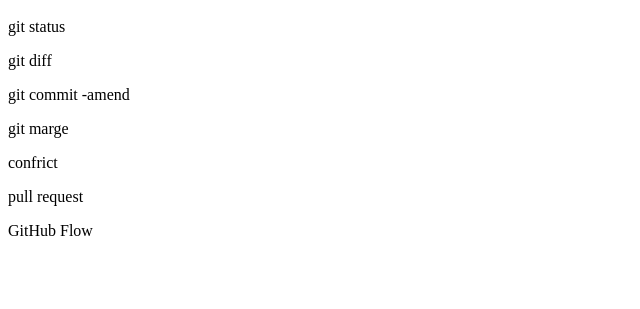
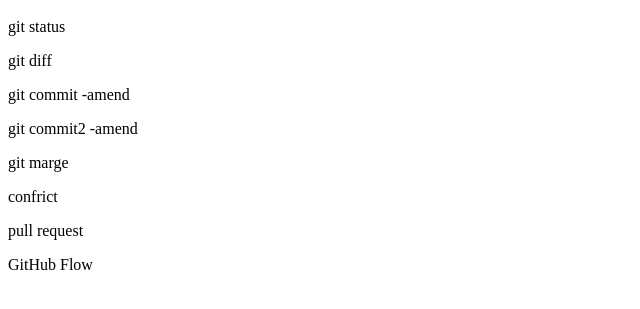
Before and after one commit to buchy0929/git_tutorial, a plain HTML site: page index.html in a window 1280 px wide. Shown: the part 57-366 px from the top of the page, without its empty margins (0-640 px from the left). Drawn offline with Linux system fonts and the light colour scheme.

Commit message:
test messages

```diff
--- a/index.html
+++ b/index.html
@@ -2,6 +2,7 @@
 <p>git status</p>
 <p>git diff</p>
 <p>git commit -amend</p>
+<p>git commit2 -amend</p>
 <p>git marge</p>
 <p>confrict</p>
 <p>pull request</p>
```
